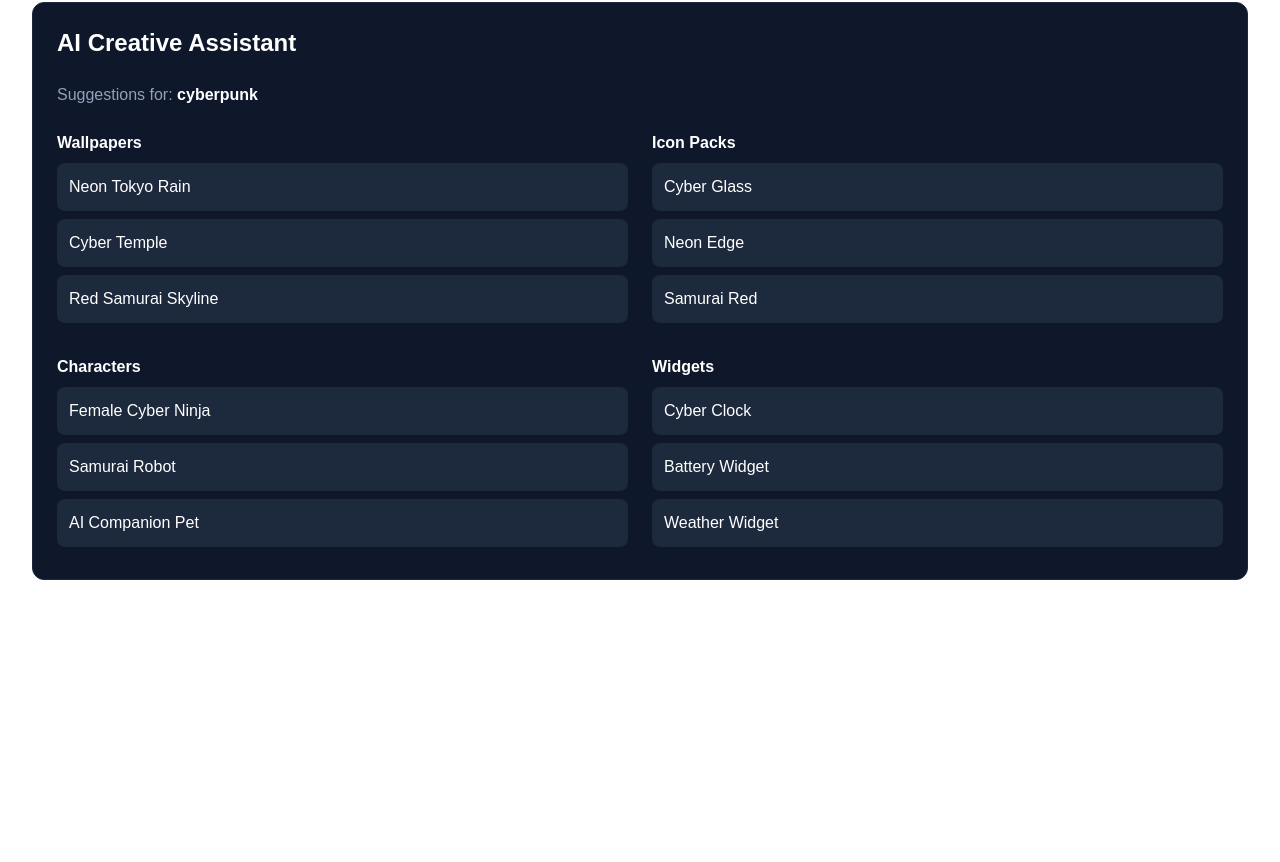
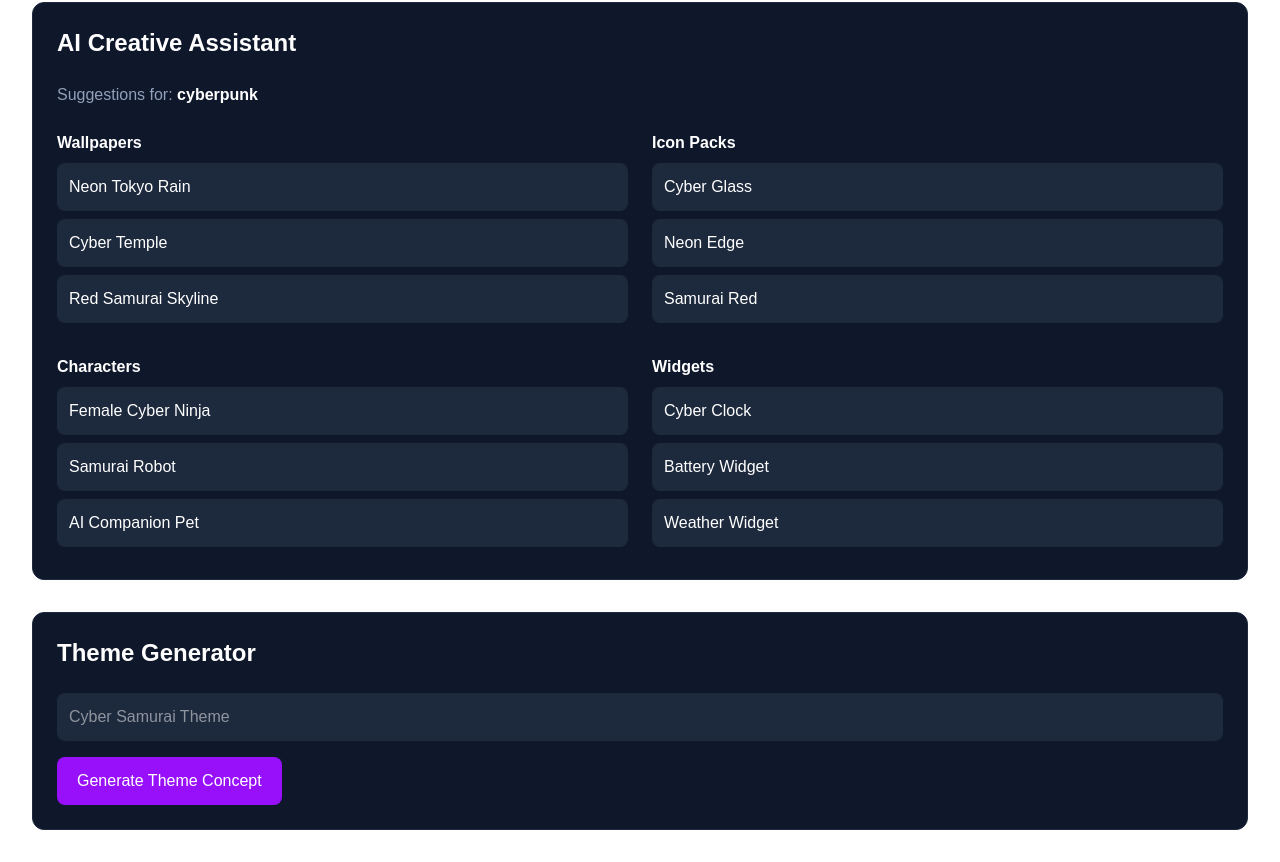
Before and after one commit to themeforge-studio/themeforge-ai-studio, a Next.js app in the folder themeforge-app/: page /projects in a window 1280 px wide. Shown: the part 1136-1998 px from the top of the page. Before the commit the page ends 1748 px from the top, so only its background shows below. Built offline with nearby package versions, Linux system fonts and the light colour scheme.

Commit message:
Phase 3 - Theme concept generator

```diff
--- a/themeforge-app/app/projects/page.tsx
+++ b/themeforge-app/app/projects/page.tsx
@@ -1,6 +1,7 @@
 import ProjectsManager from "../../components/dashboard/ProjectsManager";
 import ProjectForm from "../../components/dashboard/ProjectForm";
 import AIAssistant from "../../components/dashboard/AIAssistant";
+import ThemeGenerator from "../../components/dashboard/ThemeGenerator";
 
 export default function ProjectsPage() {
   return (
@@ -17,11 +18,17 @@ export default function ProjectsPage() {
         <ProjectForm />
       </div>
 
-      <ProjectsManager />
+      <div className="mt-8">
+        <ProjectsManager />
+      </div>
 
       <div className="mt-8">
         <AIAssistant />
       </div>
+
+      <div className="mt-8">
+        <ThemeGenerator />
+      </div>
     </div>
   );
 }
--- a/themeforge-app/components/dashboard/ThemeGenerator.tsx
+++ b/themeforge-app/components/dashboard/ThemeGenerator.tsx
@@ -0,0 +1,81 @@
+"use client";
+
+import { useState } from "react";
+import { themeSuggestions } from "./aiData";
+
+export default function ThemeGenerator() {
+  const [themeName, setThemeName] = useState("");
+  const [generatedTheme, setGeneratedTheme] = useState<any>(null);
+
+  const generateTheme = () => {
+    const data = themeSuggestions.cyberpunk;
+
+    setGeneratedTheme({
+      name: themeName || "Cyber Samurai Theme",
+      wallpaper: data.wallpapers[0],
+      iconPack: data.iconPacks[0],
+      character: data.characters[0],
+      widget: data.widgets[0],
+    });
+  };
+
+  return (
+    <div className="rounded-xl border border-slate-800 bg-slate-900 p-6 mt-8">
+      <h2 className="text-2xl font-bold mb-6">
+        Theme Generator
+      </h2>
+
+      <input
+        type="text"
+        placeholder="Cyber Samurai Theme"
+        value={themeName}
+        onChange={(e) => setThemeName(e.target.value)}
+        className="w-full bg-slate-800 rounded-lg p-3 mb-4"
+      />
+
+      <button
+        onClick={generateTheme}
+        className="bg-purple-600 hover:bg-purple-700 px-5 py-3 rounded-lg"
+      >
+        Generate Theme Concept
+      </button>
+
+      {generatedTheme && (
+        <div className="mt-8 border-t border-slate-700 pt-6">
+          <h3 className="text-xl font-bold mb-4">
+            Generated Theme
+          </h3>
+
+          <div className="space-y-3">
+
+            <div>
+              <span className="font-bold">Theme:</span>{" "}
+              {generatedTheme.name}
+            </div>
+
+            <div>
+              <span className="font-bold">Wallpaper:</span>{" "}
+              {generatedTheme.wallpaper}
+            </div>
+
+            <div>
+              <span className="font-bold">Icon Pack:</span>{" "}
+              {generatedTheme.iconPack}
+            </div>
+
+            <div>
+              <span className="font-bold">Character:</span>{" "}
+              {generatedTheme.character}
+            </div>
+
+            <div>
+              <span className="font-bold">Widget:</span>{" "}
+              {generatedTheme.widget}
+            </div>
+
+          </div>
+        </div>
+      )}
+    </div>
+  );
+}
```
